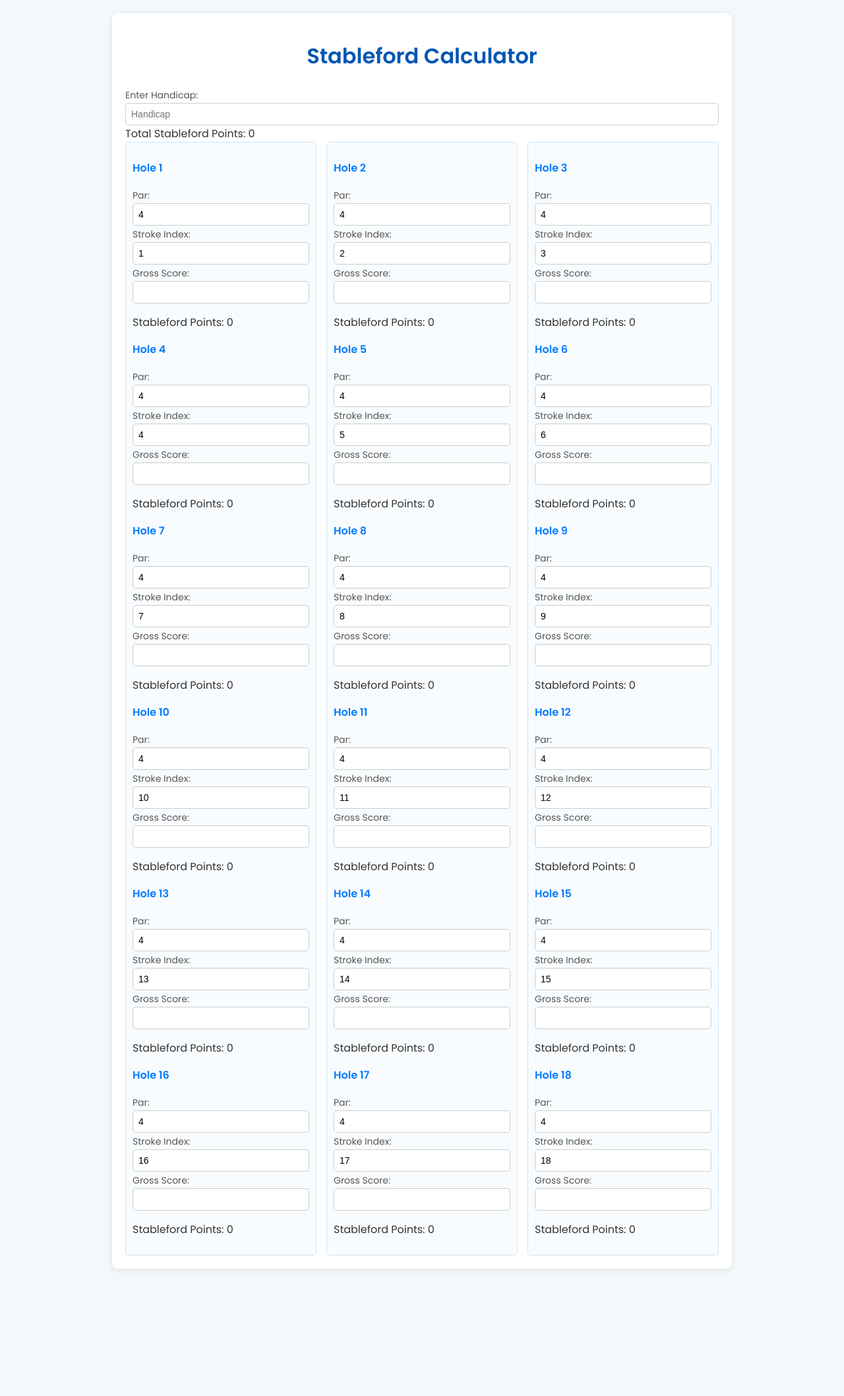
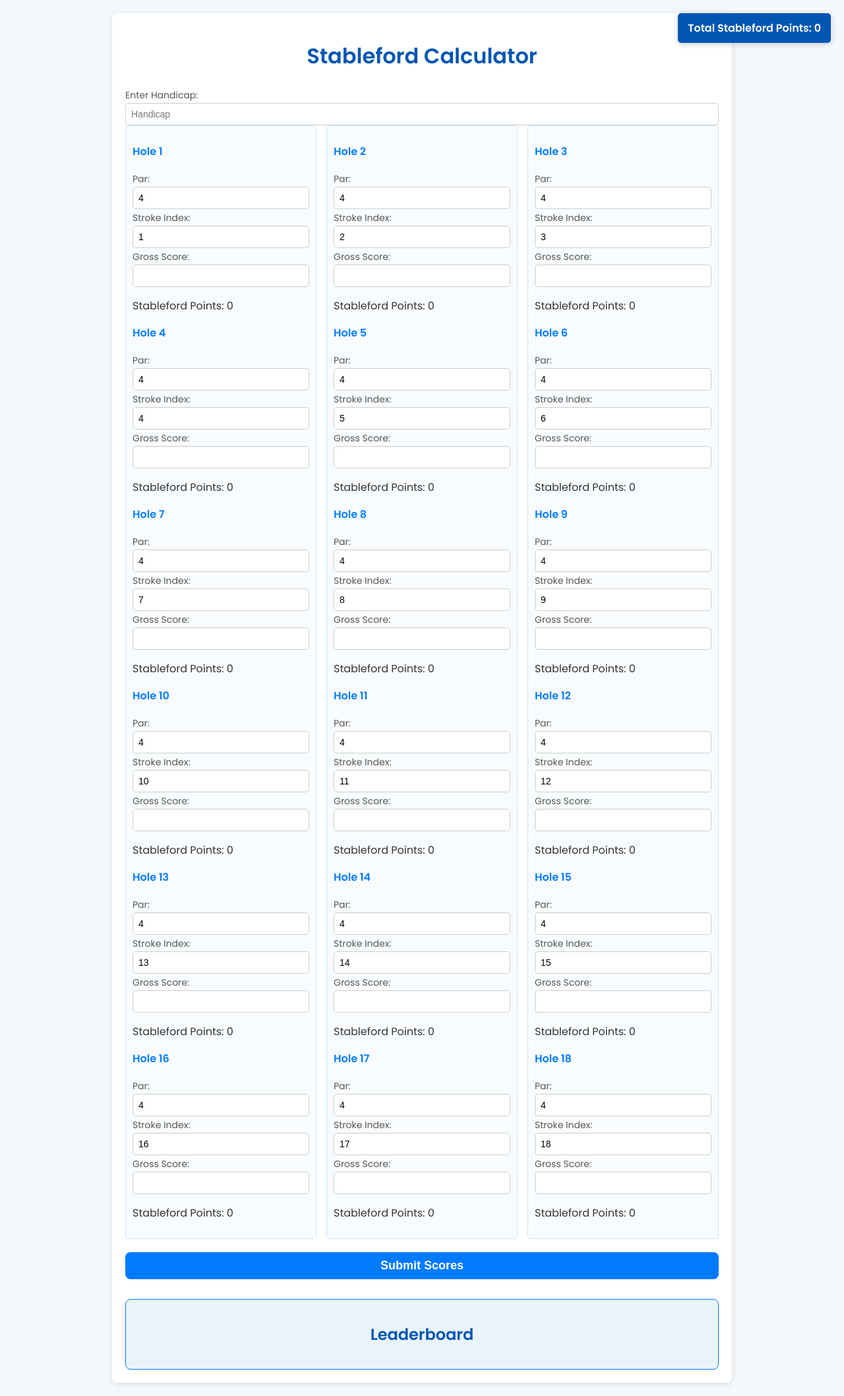
Before and after one commit to harriabbott/stableford-calculator, a plain HTML site: page index.html in a window 1280 px wide. Shown: the whole page at 66% size. Before the commit the page ends 1943 px from the top, so only its background shows below. Drawn offline with Linux system fonts and the light colour scheme.

Commit message:
Update index.html
html leaderboard

```diff
--- a/index.html
+++ b/index.html
@@ -2,7 +2,7 @@
 <html lang="en">
 <head>
   <meta charset="UTF-8">
-  <meta name="viewport" content="width=device-width, initial-scale=1, maximum-scale=1, user-scalable=no">
+  <meta name="viewport" content="width=device-width, initial-scale=1.0">
   <title>Stableford Calculator</title>
   <link rel="stylesheet" href="styles.css">
 </head>
@@ -11,14 +11,20 @@
     <h1>Stableford Calculator</h1>
     <label for="handicap">Enter Handicap:</label>
     <input type="number" id="handicap" placeholder="Handicap" min="0" max="54" required>
-    <!-- Display total points here -->
-    <div id="total-points" class="total-points">Total Stableford Points: 0</div>
     <div class="input-container">
       <div class="hole-column" id="holes-1-6"></div>
       <div class="hole-column" id="holes-7-12"></div>
       <div class="hole-column" id="holes-13-18"></div>
     </div>
-    <div id="results"></div>
+    <button id="submit-scores">Submit Scores</button>
+    <div id="leaderboard" class="leaderboard">
+      <h2>Leaderboard</h2>
+      <ul id="leaderboard-list"></ul>
+    </div>
+  </div>
+  <!-- Sticky Total Points Display -->
+  <div id="sticky-total-points" class="sticky-total-points">
+    Total Stableford Points: 0
   </div>
   <script src="script.js"></script>
 </body>
```
